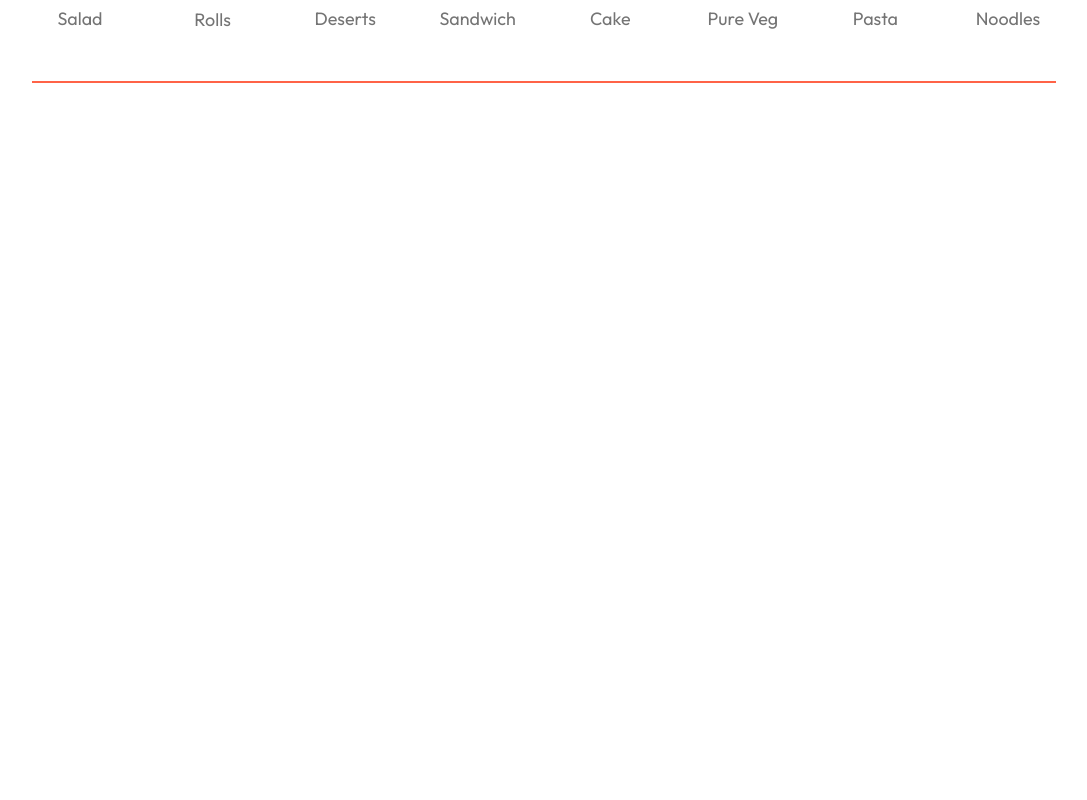
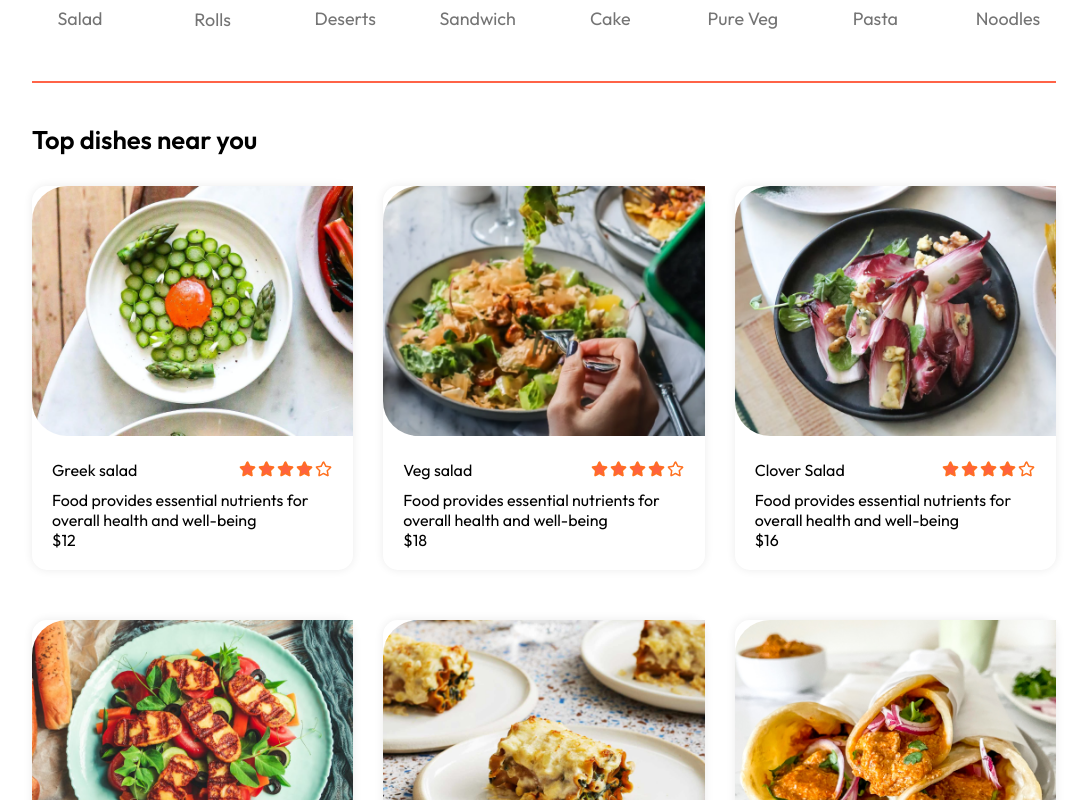
Before and after one commit to Teejay-deen/frontend-food-delivery, a React (Vite) app: page / in a window 1280 px wide. Shown: the part 820-1620 px from the top of the page, without its empty margins (96-1183 px from the left). Before the commit the page ends 913 px from the top, so only its background shows below. Built offline with nearby package versions, Linux system fonts and the light colour scheme.

Commit message:
adding FoodItem

```diff
--- a/src/components/FoodDisplay/FoodDisplay.css
+++ b/src/components/FoodDisplay/FoodDisplay.css
@@ -0,0 +1,19 @@
+
+
+.food-display{
+    margin-top: 30px;
+
+}
+
+.food-display h2{
+    font-size: max(2vw, 24px);
+    font-weight: 600 ;
+}
+
+.food-display-list{
+    display: grid;
+    grid-template-columns: repeat(auto-fill, minmax(240px, 1fr));
+    margin-top: 30px;
+    gap: 30px;
+    row-gap: 50px;
+}
--- a/src/components/FoodDisplay/FoodDisplay.jsx
+++ b/src/components/FoodDisplay/FoodDisplay.jsx
@@ -2,15 +2,23 @@
 import "./FoodDisplay.css"
 import { food_list } from '../../assets/assets'
 import { StoreContext } from '../../ContextApi/StoreContext'
+import FoodItem from '../FoodItem/FoodItem'
 
-const FoodDisplay = () => {
+const FoodDisplay = ({category}) => {
 
     const {food_list} = useContext(StoreContext)
 
 
   return (
-    <div className='food-display'>
-
+    <div className='food-display' id='food-display'>
+        <h2>Top dishes near you</h2>
+        <div className="food-display-list">
+            {food_list.map((item, index)=>{
+                return (
+                    <FoodItem key={index} id={item._id} name={item.name} description={item.description} image={item.image} price={item.price} />
+                )
+            })}
+        </div>
     </div>
   )
 }
--- /dev/null
+++ b/src/components/FoodItem/FoodItem.css
@@ -0,0 +1,26 @@
+
+
+.food-item{
+    width: 100%;
+    margin: auto;
+    border-radius: 15px;
+    box-shadow: 0px 0px 10px #00000015;
+    transition: 0.3s;
+    animation: fadeIn 1s ;
+}
+
+.food-item-image{
+    width: 100%;
+    border-radius: 35px 0px 0px 35px;
+}
+
+.food-item-info{
+    padding: 20px;
+}
+
+.food-item-rating{
+    display: flex;
+    justify-content: space-between;
+    align-items: center;
+    margin-bottom: 10px;
+}
--- /dev/null
+++ b/src/components/FoodItem/FoodItem.jsx
@@ -0,0 +1,30 @@
+import React from 'react'
+import "./FoodItem.css"
+import { assets } from '../../assets/assets'
+
+const FoodItem = ({id, name, price, description, image}) => {
+  return (
+    <div className='food-item'>
+        <div className="food-item-img-container">
+            <img className='food-item-image' src={image} alt="" />
+
+        </div>
+
+        <div className="food-item-info">
+            <div className="food-item-rating">
+                <p>{name}</p>
+                <img src={assets.rating_starts} alt="" />
+            </div>
+
+            <p className="food-item-desc">
+                {description}
+            </p>
+            <p className="food-item-price">
+                ${price}
+            </p>
+        </div>
+    </div>
+  )
+}
+
+export default FoodItem
--- a/src/pages/Home/Home.jsx
+++ b/src/pages/Home/Home.jsx
@@ -2,6 +2,7 @@
 import "./Home.css"
 import Header from '../../components/Header/Header'
 import Menu from '../Menu/Menu'
+import FoodDisplay from '../../components/FoodDisplay/FoodDisplay'
 
 const Home = () => {
 
@@ -11,6 +12,7 @@
     <div className='home'>
       <Header />
       <Menu category={category} setCategory={setCategory}/>
+      <FoodDisplay category={category} />
     </div>
   )
 }
```
